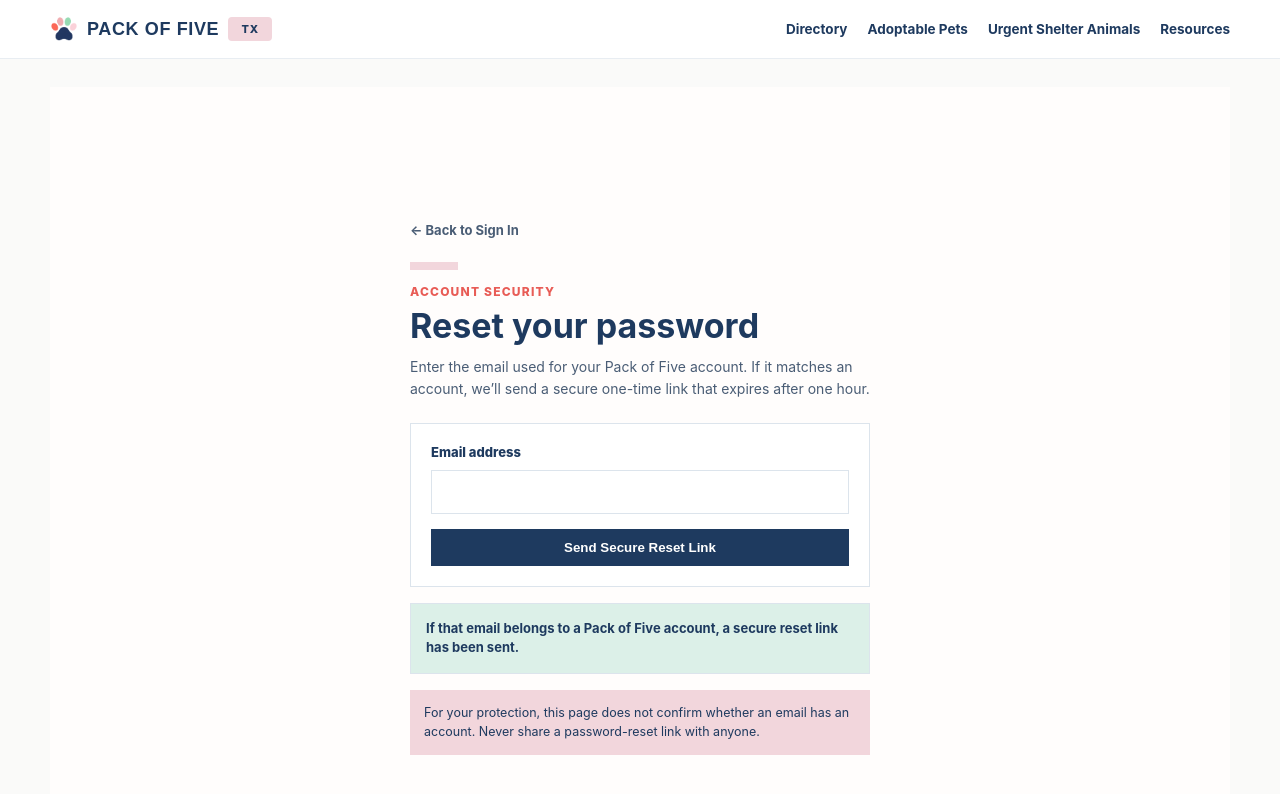
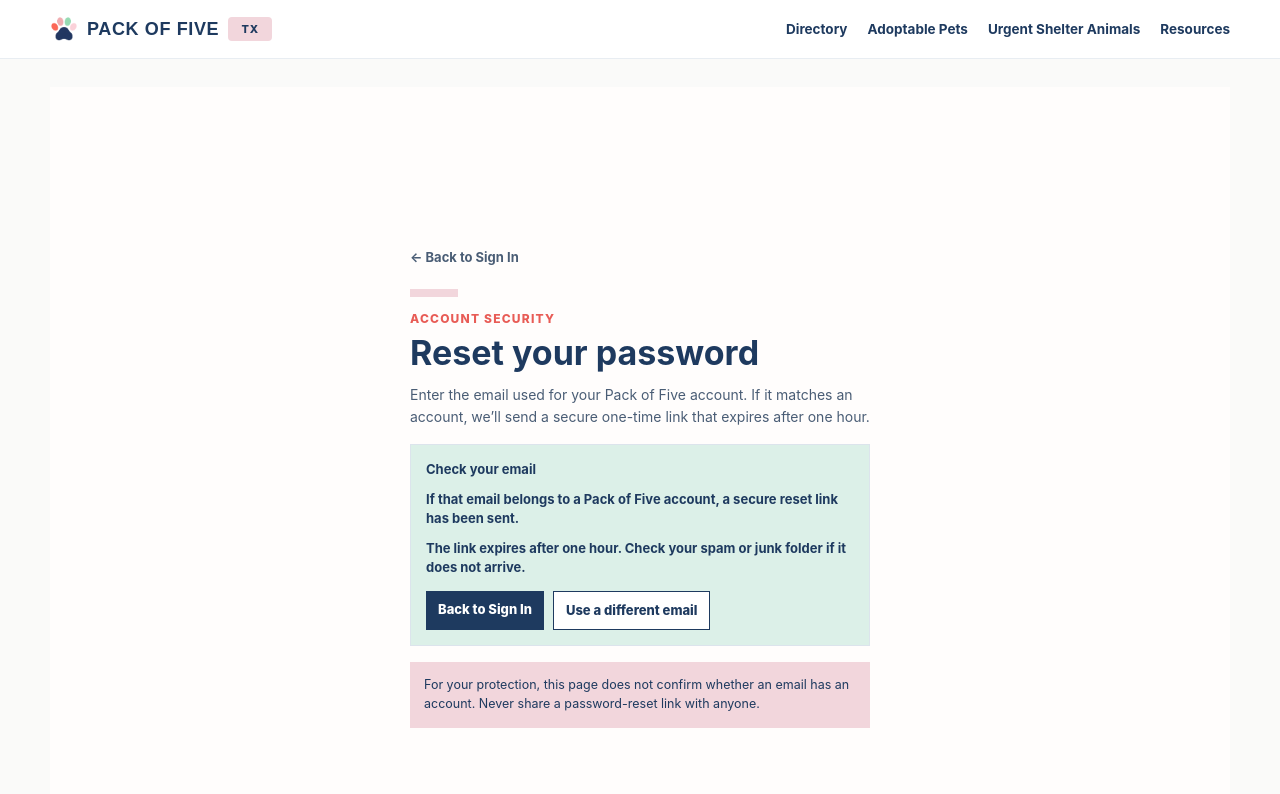
Before and after one commit to PackofFive/TXRescueDatabase, a Next.js app: page /forgot-password in a window 1280 px wide. Both pictures are taken after typing "name@example.com" into the empty fields and a click on the button "Send Secure Reset Link". Shown: the top 794 px of the page. Built offline with nearby package versions, Linux system fonts and the light colour scheme; no server answers.

Commit message:
Add sent state to forgot password form

```diff
--- a/app/forgot-password/page.tsx
+++ b/app/forgot-password/page.tsx
@@ -18,6 +18,7 @@ export default function ForgotPasswordPage() {
   const [message, setMessage] = useState("");
   const [error, setError] = useState("");
   const [submitting, setSubmitting] = useState(false);
+  const [sent, setSent] = useState(false);
 
   async function submit(event: React.FormEvent) {
     event.preventDefault();
@@ -35,12 +36,14 @@ export default function ForgotPasswordPage() {
       if (!response.ok) throw new Error(data.error ?? "The request could not be completed.");
       setMessage(data.message);
       setEmail("");
+      setSent(true);
     } catch (reason) {
       console.error("Password reset request response was interrupted:", reason);
       setMessage(
         "If that email belongs to a Pack of Five account, a secure reset link has been sent."
       );
       setEmail("");
+      setSent(true);
     } finally {
       setSubmitting(false);
     }
@@ -58,7 +61,7 @@ export default function ForgotPasswordPage() {
           account, we’ll send a secure one-time link that expires after one hour.
         </p>
 
-        <form onSubmit={submit} style={formStyle}>
+        {!sent ? <form onSubmit={submit} style={formStyle}>
           <label htmlFor="email" style={labelStyle}>Email address</label>
           <input
             id="email"
@@ -72,9 +75,9 @@ export default function ForgotPasswordPage() {
           <button type="submit" disabled={submitting} style={buttonStyle}>
             {submitting ? "Sending…" : "Send Secure Reset Link"}
           </button>
-        </form>
+        </form> : null}
 
-        {message ? <div role="status" style={successStyle}>{message}</div> : null}
+        {message ? <div role="status" style={successStyle}><strong>Check your email</strong><span>{message}</span><span>The link expires after one hour. Check your spam or junk folder if it does not arrive.</span><div style={confirmationActionsStyle}><a href="/login" style={signInLinkStyle}>Back to Sign In</a><button type="button" onClick={() => { setSent(false); setMessage(""); setError(""); }} style={differentEmailButtonStyle}>Use a different email</button></div></div> : null}
         {error ? <div role="alert" style={errorStyle}>{error}</div> : null}
 
         <p style={securityNoteStyle}>
@@ -97,6 +100,9 @@ const formStyle: React.CSSProperties = { display: "grid", gap: 10, marginTop: 22
 const labelStyle: React.CSSProperties = { color: COLORS.navy, fontSize: 13, fontWeight: 800 };
 const inputStyle: React.CSSProperties = { width: "100%", boxSizing: "border-box", padding: "11px 12px", border: `1px solid ${COLORS.border}`, background: COLORS.white, color: COLORS.navy, font: "inherit" };
 const buttonStyle: React.CSSProperties = { marginTop: 5, padding: "11px 15px", border: 0, background: COLORS.navy, color: COLORS.white, fontWeight: 800, cursor: "pointer" };
-const successStyle: React.CSSProperties = { marginTop: 16, padding: 15, border: `1px solid ${COLORS.border}`, background: COLORS.mint, color: COLORS.navy, fontSize: 13, lineHeight: 1.5, fontWeight: 700 };
+const successStyle: React.CSSProperties = { display: "grid", gap: 10, marginTop: 16, padding: 15, border: `1px solid ${COLORS.border}`, background: COLORS.mint, color: COLORS.navy, fontSize: 13, lineHeight: 1.5, fontWeight: 700 };
 const errorStyle: React.CSSProperties = { marginTop: 16, padding: 15, border: "1px solid #E9B9B4", background: "#FCE9E7", color: "#A9362B", fontSize: 13, lineHeight: 1.5 };
 const securityNoteStyle: React.CSSProperties = { margin: "16px 0 0", padding: 14, background: COLORS.pink, color: COLORS.navy, fontSize: 12.5, lineHeight: 1.5 };
+const confirmationActionsStyle: React.CSSProperties = { display: "flex", gap: 9, flexWrap: "wrap", marginTop: 3 };
+const signInLinkStyle: React.CSSProperties = { padding: "9px 12px", background: COLORS.navy, color: COLORS.white, textDecoration: "none", fontWeight: 800 };
+const differentEmailButtonStyle: React.CSSProperties = { padding: "9px 12px", border: `1px solid ${COLORS.navy}`, background: COLORS.white, color: COLORS.navy, font: "inherit", fontWeight: 800, cursor: "pointer" };
```
